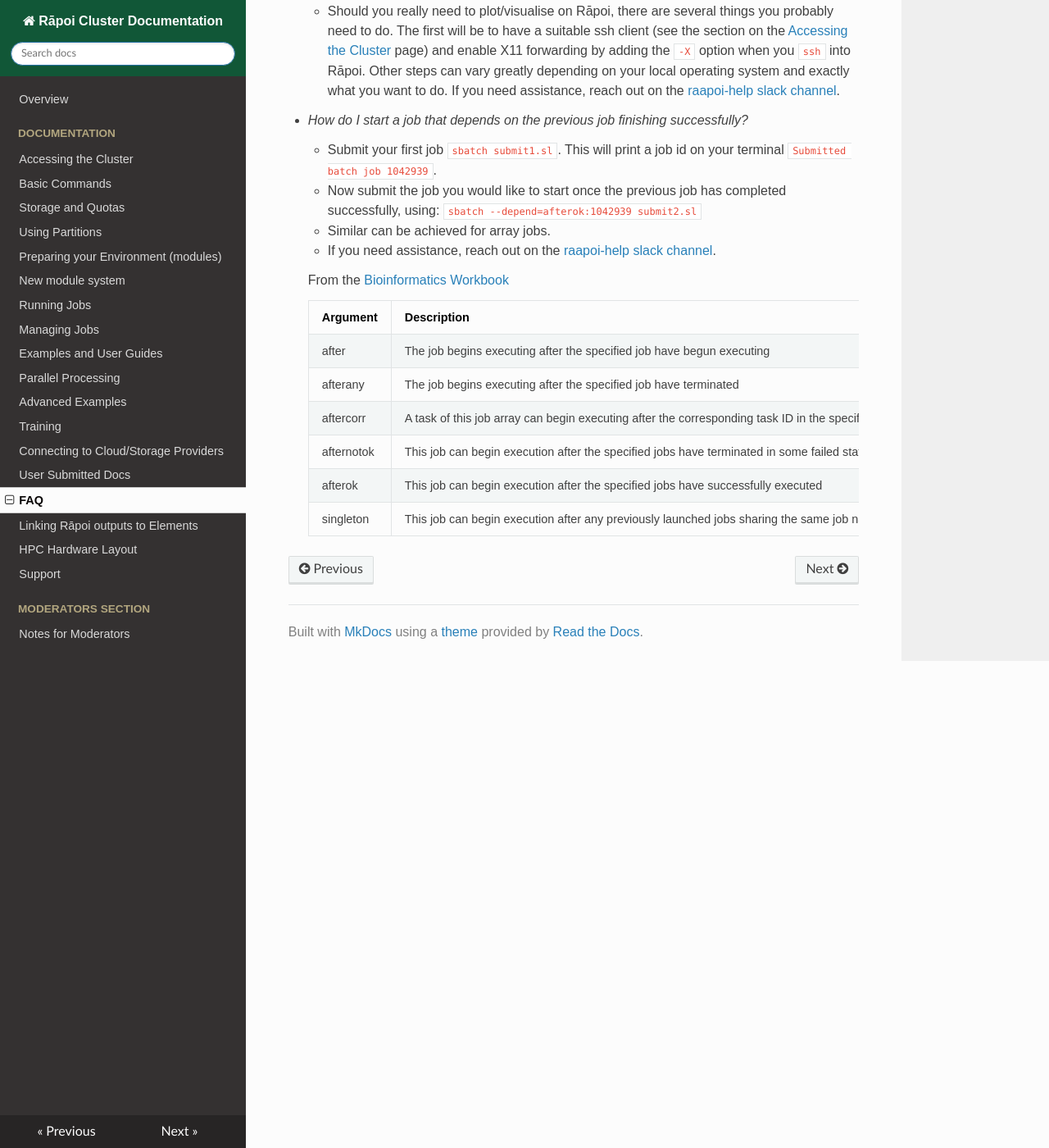
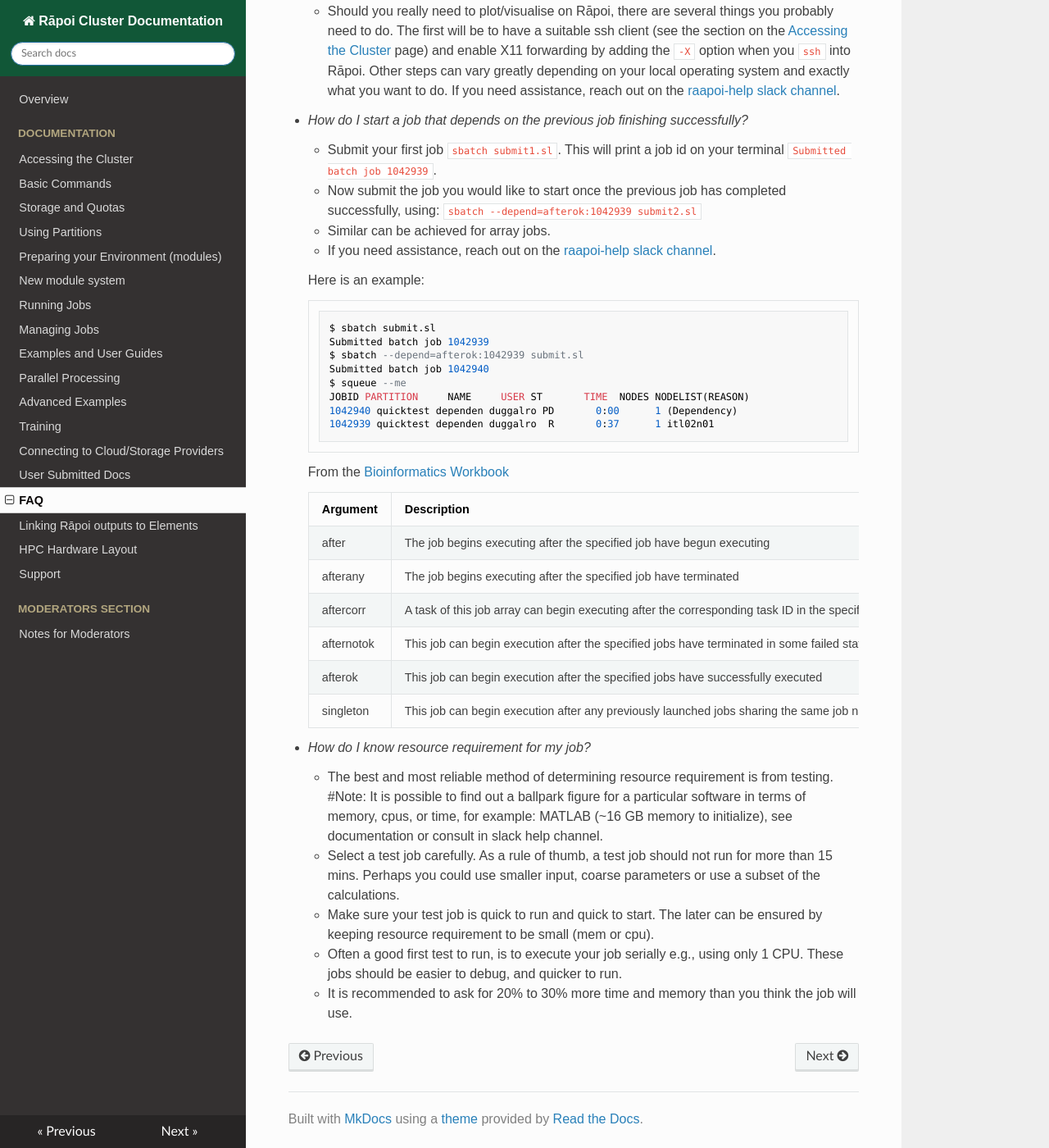
Before and after one commit to vuw-research-computing/raapoi-docs, an MkDocs documentation site: the page built from docs/faq.md, in a window 1280 px wide and 1400 px high, scrolled down 1331 px. Shown: the whole window at 82% size. Built offline with MkDocs 1.6.1, drawn with Linux system fonts in a browser that asks for light colours; nearby versions of some CDN libraries; some web fonts are replaced.

Commit message:
Add resource requirement for a job

````diff
--- a/docs/faq.md
+++ b/docs/faq.md
@@ -32,6 +32,22 @@
     * Similar can be achieved for array jobs.
     * If you need assistance, reach out on the [raapoi-help slack channel](https://uwrc.slack.com).
 
+    Here is an example:
+    ```
+    $ sbatch submit.sl
+    Submitted batch job 1042939
+    $ sbatch --depend=afterok:1042939 submit.sl
+    Submitted batch job 1042940
+    $ squeue --me
+    JOBID PARTITION     NAME     USER ST       TIME  NODES NODELIST(REASON)
+    1042940 quicktest dependen duggalro PD       0:00      1 (Dependency)
+    1042939 quicktest dependen duggalro  R       0:37      1 itl02n01
+
+    ```
+
+
+
+
 
     From the [Bioinformatics Workbook](https://bioinformaticsworkbook.org/Appendix/HPC/SLURM/submitting-dependency-jobs-using-slurm.html#gsc.tab=0)
 
@@ -44,3 +60,12 @@
     | afternotok    | This job can begin execution after the specified jobs have terminated in some failed state |
     | afterok    | This job can begin execution after the specified jobs have successfully executed |
     | singleton    | This job can begin execution after any previously launched jobs sharing the same job name and user have terminated |
+
+
+
+* *How do I know resource requirement for my job?*
+    * The best and most reliable method of determining resource requirement is from testing. #Note: It is possible to find out a ballpark figure for a particular software in terms of memory, cpus, or time, for example: MATLAB (~16 GB memory to initialize), see documentation or consult in slack help channel.
+    * Select a test job carefully. As a rule of thumb, a test job should not run for more than 15 mins. Perhaps you could use smaller input, coarse parameters or use a subset of the calculations.
+    * Make sure your test job is quick to run and quick to start. The later can be ensured by keeping resource requirement to be small (mem or cpu).
+    * Often a good first test to run, is to execute your job serially e.g., using only 1 CPU. These jobs should be easier to debug, and quicker to run.
+    * It is recommended to ask for 20% to 30% more time and memory than you think the job will use.
````
